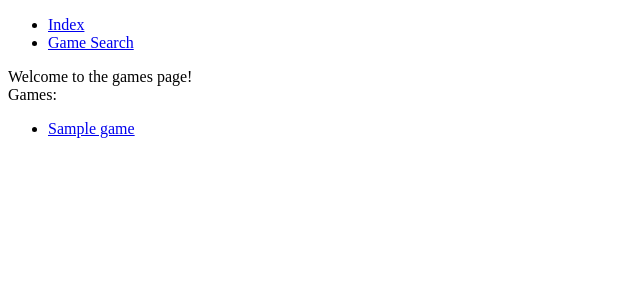
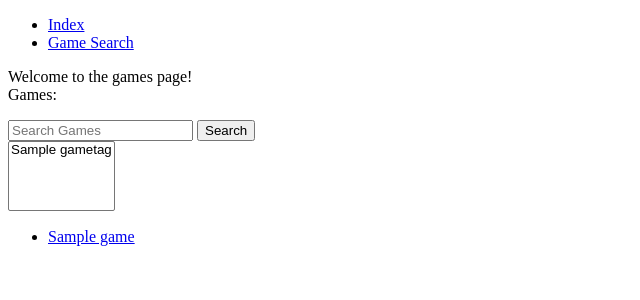
Before and after one commit to nathanlogie/neuro_arcade, a Django app: page /games/ in a window 1280 px wide. Shown: the top 300 px of the page, without its empty margins (0-640 px from the left). Run offline with Django 3.2, Linux system fonts and the light colour scheme; tables that the repository leaves empty hold one stand-in row (values such as "Sample post").

Commit message:
Game search page: basic tag input

```diff
--- a/neuro_arcade/na/views.py
+++ b/neuro_arcade/na/views.py
@@ -1,7 +1,7 @@
 from django.http import HttpRequest, HttpResponse
 from django.shortcuts import get_object_or_404, render
 
-from na.models import AI, Game
+from na.models import AI, Game, GameTag
 
 
 def index(request: HttpRequest) -> HttpResponse:
@@ -9,9 +9,11 @@ def index(request: HttpRequest) -> HttpResponse:
 
 
 def game_search(request: HttpRequest) -> HttpResponse:
-    context_dir = {'games': []}
-    for game in Game.objects.iterator():
-        context_dir['games'].append({'name': game.name, 'slug': game.slug})
+    context_dir = {
+        'games': Game.objects.all(),
+        'tags': GameTag.objects.all(),
+    }
+
     return render(request, 'games.html', context_dir)
 
 
--- a/neuro_arcade/templates/games.html
+++ b/neuro_arcade/templates/games.html
@@ -6,6 +6,20 @@
     Welcome to the games page! <br>
     Games:
 </p>
+
+<form id="search-form" action="{% url 'na:game_search' %}" method="GET">
+    <div>
+        <input type="text" placeholder="Search Games" id="query" name="query">
+        <button type="submit">Search</button>
+    </div>
+
+    <select name="tags" id="tags" multiple>
+        {% for tag in tags %}
+        <option value={{ tag.name }}> {{ tag.name }}</option>
+        {% endfor %}
+    </select>
+</form>
+
 <ul>
 {% if games %}
     {% for game in games %}
```
